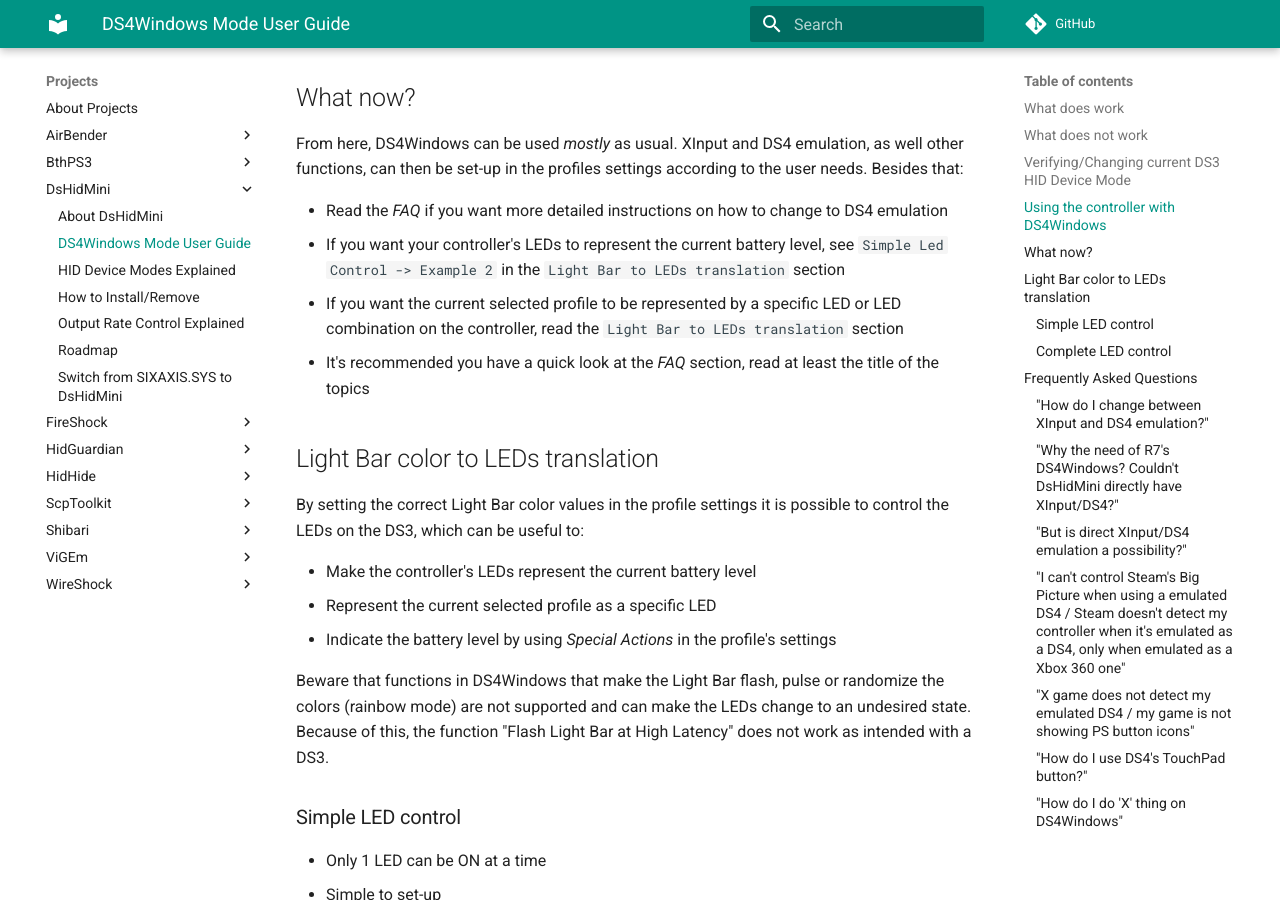
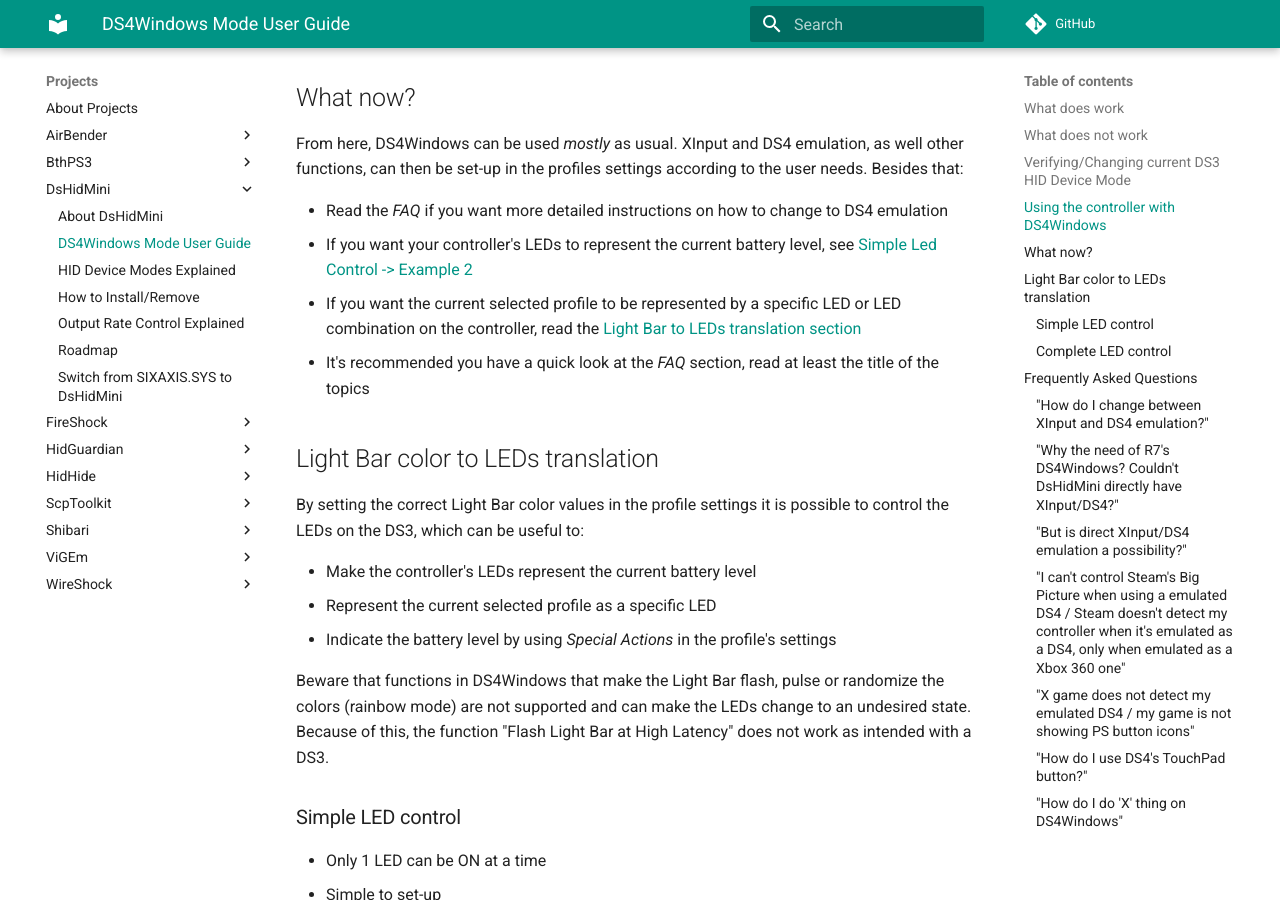
Before and after one commit to nefarius/ViGEm.github.io, an MkDocs documentation site: the page built from docs/projects/DsHidMini/DS4-Mode-User-Guide.md, in a window 1280 px wide and 900 px high, scrolled down 1599 px. Built offline with MkDocs 1.6.1 and Material for MkDocs 9.7.7, drawn with Linux system fonts in a browser that asks for light colours; comment, search, counter and statistics services are not loaded.

Commit message:
Fixed sections links

```diff
--- a/docs/projects/DsHidMini/DS4-Mode-User-Guide.md
+++ b/docs/projects/DsHidMini/DS4-Mode-User-Guide.md
@@ -39,8 +39,8 @@
 From here, DS4Windows can be used _mostly_ as usual. XInput and DS4 emulation, as well other functions, can then be set-up in the profiles settings according to the user needs. Besides that:
 
 - Read the _FAQ_ if you want more detailed instructions on how to change to DS4 emulation
-- If you want your controller's LEDs to represent the current battery level, see `Simple Led Control -> Example 2` in the `Light Bar to LEDs translation` section
-- If you want the current selected profile to be represented by a specific LED or LED combination on the controller, read the `Light Bar to LEDs translation` section
+- If you want your controller's LEDs to represent the current battery level, see [Simple Led Control -> Example 2](#simple-led-control)
+- If you want the current selected profile to be represented by a specific LED or LED combination on the controller, read the [Light Bar to LEDs translation section](#light-bar-color-to-leds-translation)
 - It's recommended you have a quick look at the _FAQ_ section, read at least the title of the topics
 
 ## Light Bar color to LEDs translation
```
